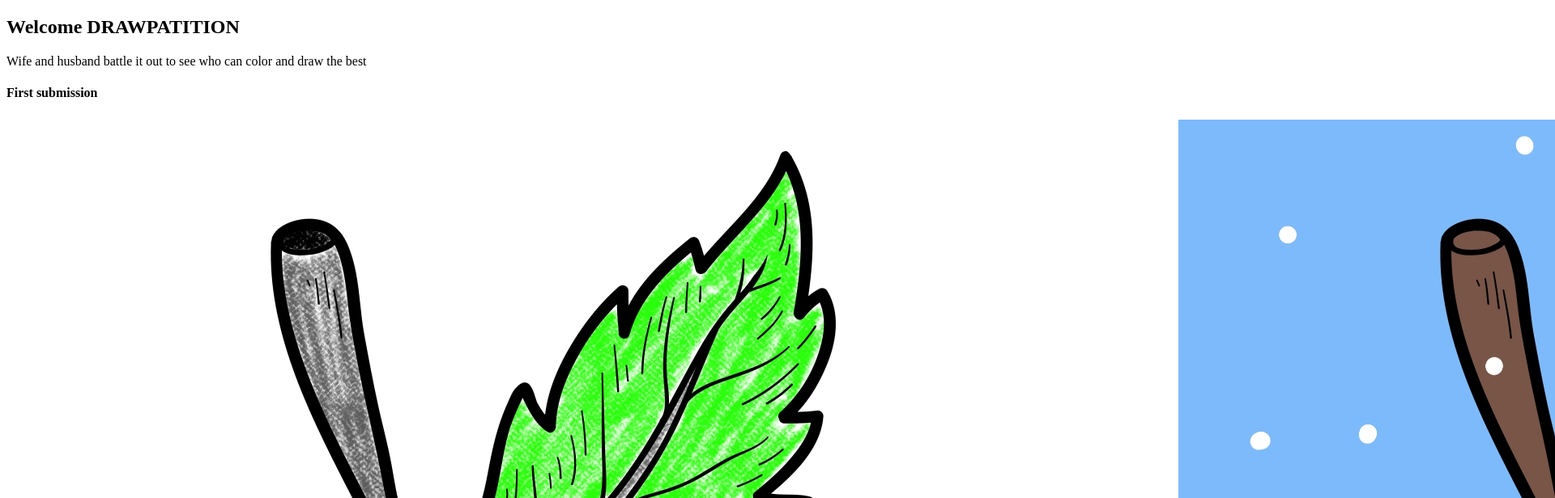
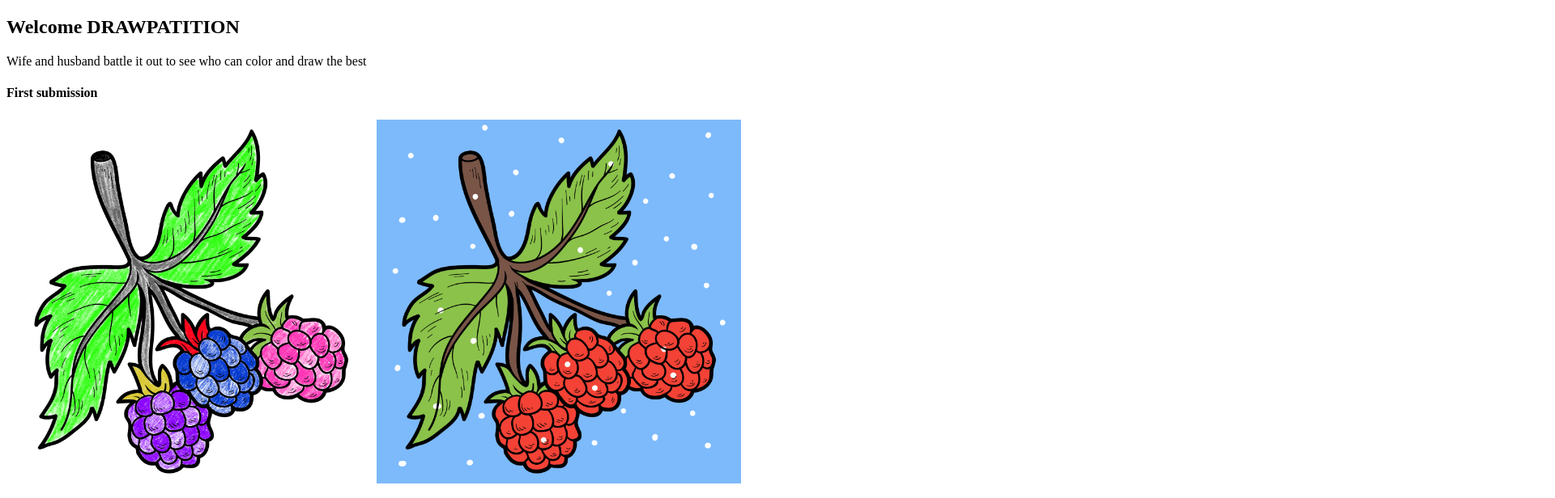
Before and after one commit to DragonCoder000/drawsite, a plain HTML site: page index.html in a window 1280 px wide. Shown: the top 616 px of the page at 81% size, 1920 px wide, since content can reach past the window. Drawn offline with Linux system fonts and the light colour scheme.

Commit message:
pictures fit on screen

```diff
--- a/index.html
+++ b/index.html
@@ -8,8 +8,8 @@
 	<p>Wife and husband battle it out to see who can color and draw the best</p>
 	<h4>First submission</h4
 	<center><table>
-			<tr><td><img src=images/h1.jpg></td>
-			<td><img src=images/w1.jpg></td>
+			<tr><td><img src=images/h1.jpg width="450" height="450"></td>
+			<td><img src=images/w1.jpg width="450" height="450"></td>
 		</table>
 	</center>
 
```
